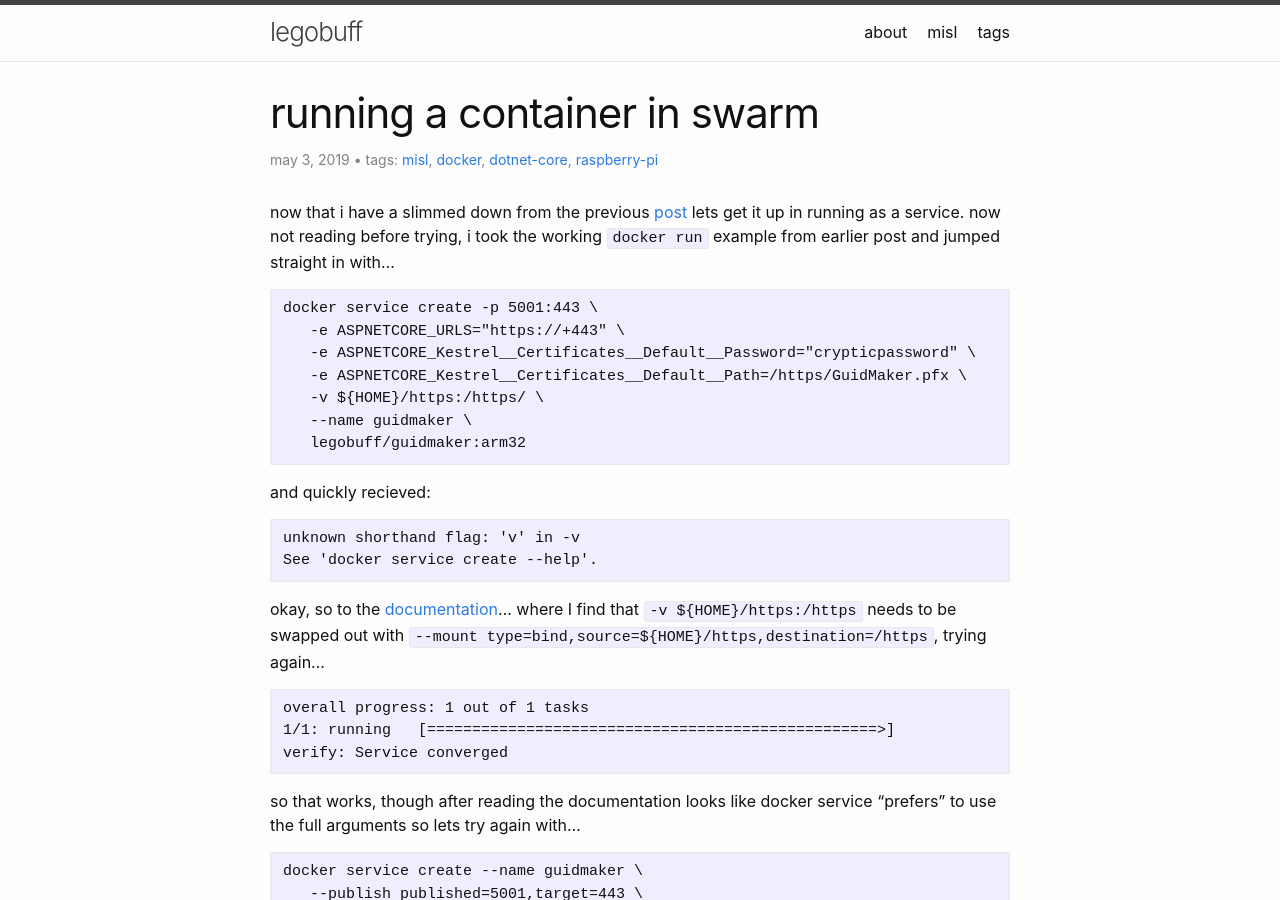
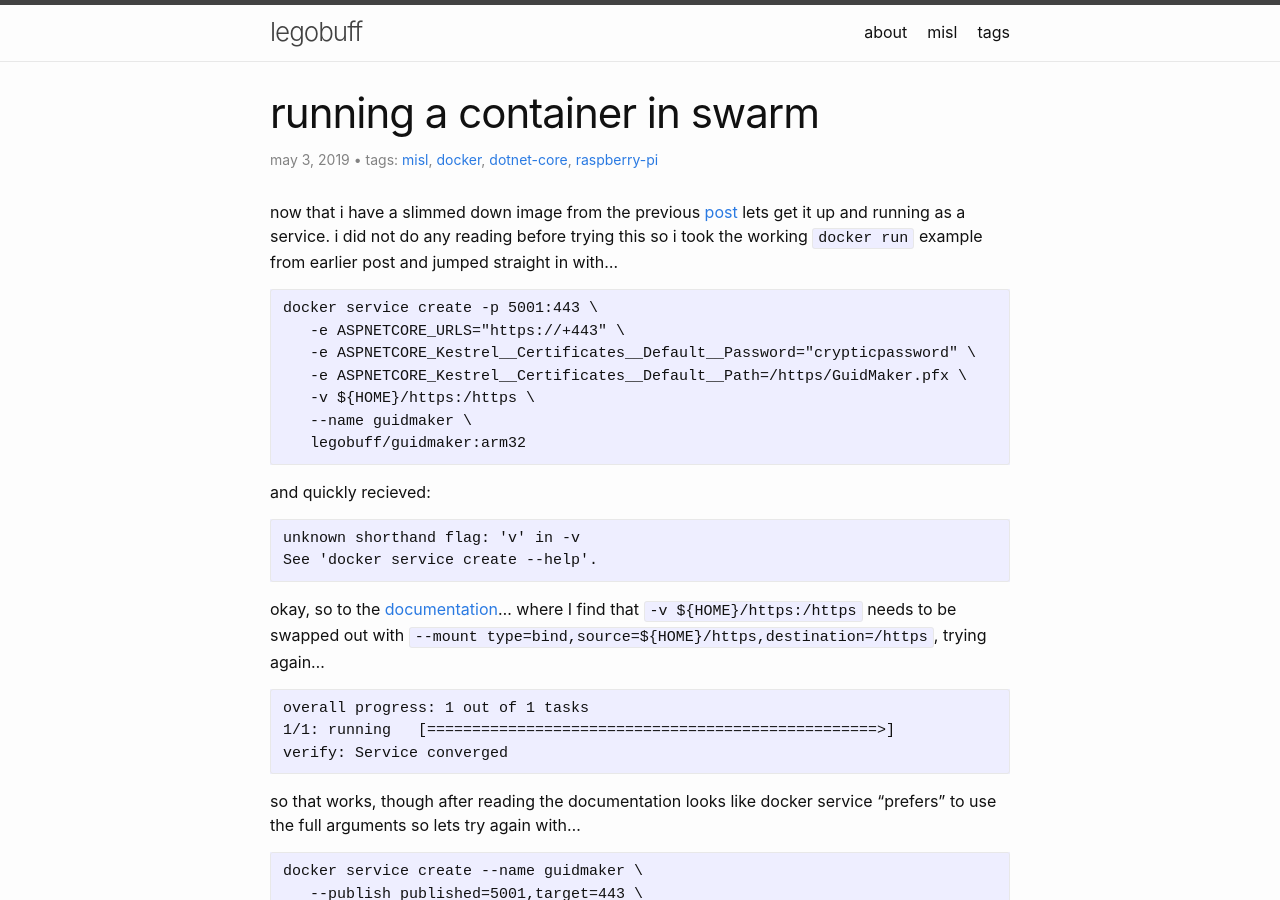
Before and after one commit to legobuff/legobuff.github.io, a Jekyll site: the page built from _posts/2019-05-03-running-container-in-swarm.md, in a window 1280 px wide and 900 px high. Built offline with Jekyll 4.4.1, drawn with Linux system fonts in a browser that asks for light colours; comment, search, counter and statistics services are not loaded.

Commit message:
post cleanup

````diff
--- a/_posts/2019-05-03-running-container-in-swarm.md
+++ b/_posts/2019-05-03-running-container-in-swarm.md
@@ -4,14 +4,14 @@ title: running a container in swarm
 tags: misl docker dotnet-core raspberry-pi
 ---
 
-now that i have a slimmed down from the previous [post]({% post_url 2019-04-30-exec-format-error %}) lets get it up in running as a service. now not reading before trying, i took the working `docker run` example from earlier post and jumped straight in with...
+now that i have a slimmed down image from the previous [post]({% post_url 2019-04-30-exec-format-error %}) lets get it up and running as a service. i did not do any reading before trying this so i took the working `docker run` example from earlier post and jumped straight in with...
 
 ```
 docker service create -p 5001:443 \
    -e ASPNETCORE_URLS="https://+443" \
    -e ASPNETCORE_Kestrel__Certificates__Default__Password="crypticpassword" \
    -e ASPNETCORE_Kestrel__Certificates__Default__Path=/https/GuidMaker.pfx \
-   -v ${HOME}/https:/https/ \
+   -v ${HOME}/https:/https \
    --name guidmaker \
    legobuff/guidmaker:arm32
 ```
@@ -49,7 +49,7 @@ oops, i forgot to remove the service before creating it again...  `docker servic
 
 ```
 ID                  NAME                MODE                REPLICAS            IMAGE                       PORTS
-3y16p9y4oppe        guidmaker           replicated          1/1                 legobuff/guidmaker:arm32   *:5001->443/tcp
+3y16p9y4oppe        guidmaker           replicated          1/1                 legobuff/guidmaker:arm32    *:5001->443/tcp
 ```
 
 lets see if it scales...
@@ -72,7 +72,7 @@ and...
 ```
 docker service ls
 ID                  NAME                MODE                REPLICAS            IMAGE                       PORTS
-3y16p9y4oppe        guidmaker           replicated          6/6                 legobuff/guidmaker:arm32   *:5001->443/tcp
+3y16p9y4oppe        guidmaker           replicated          6/6                 legobuff/guidmaker:arm32    *:5001->443/tcp
 
 ...
 
````
